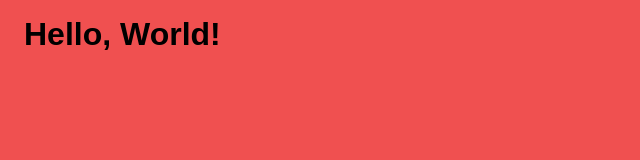
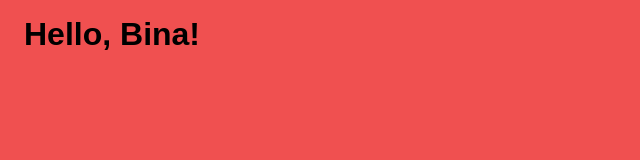
Before and after one commit to singerbj/deep-space-delivery-squad-receiver, a React app: page / in a window 1280 px wide. Shown: the top 160 px of the page, without its empty margins (0-640 px from the left). Built offline with nearby package versions, Linux system fonts and the light colour scheme.

Commit message:
fix webpack to serve from build

```diff
--- a/src/App.js
+++ b/src/App.js
@@ -2,10 +2,14 @@ import React, { Component} from "react";
 import "./App.css";
 
 class App extends Component{
+  constructor(props) {
+    super(props);
+    this.state = {};
+  }
   render(){
     return(
       <div className="App">
-        <h1> Hello, World! </h1>
+        <h1>Hello, Bina!</h1>
       </div>
     );
   }
--- a/webpack.config.js
+++ b/webpack.config.js
@@ -27,7 +27,7 @@ module.exports = {
   devServer: {
     contentBase: path.join(__dirname, ""),
     port: 3000,
-    publicPath: "http://localhost:3000/dist/",
+    publicPath: "http://localhost:3000/built/",
     hotOnly: true
   },
   plugins: [new webpack.HotModuleReplacementPlugin()]
```
